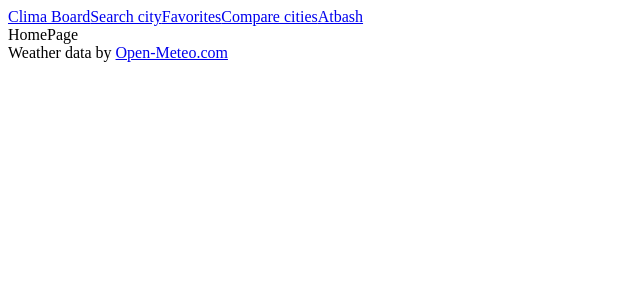
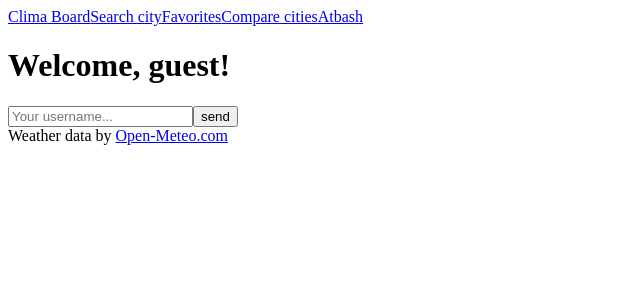
Before and after one commit to Sanzake/kodcode_git, a React (Vite) app in the folder week22/ClimaBoard/frontend/: page / in a window 1280 px wide. Shown: the top 300 px of the page, without its empty margins (0-640 px from the left). Built offline with nearby package versions, Linux system fonts and the light colour scheme.

Commit message:
Add protected routes logic

```diff
--- a/week22/ClimaBoard/frontend/src/App.tsx
+++ b/week22/ClimaBoard/frontend/src/App.tsx
@@ -2,6 +2,7 @@ import { Route, Routes } from 'react-router'
 import HomePage from './pages/HomePage/HomePage'
 import CityPage from './pages/CityPage/CityPage'
 import Layout from './components/Layout/Layout'
+import Protected from './components/Protected/Protected'
 
 function App() {
   return (
@@ -9,7 +10,7 @@ function App() {
       <Routes>
         <Route element={<Layout />}>
           <Route path={"/"} element={<HomePage />}></Route>
-          <Route path={"/city"} element={<CityPage />}></Route>
+          <Route path={"/city"} element={<Protected><CityPage /></Protected>}></Route>
         </Route>
       </Routes>
     </div>
--- /dev/null
+++ b/week22/ClimaBoard/frontend/src/components/Protected/Protected.tsx
@@ -0,0 +1,14 @@
+import type React from "react"
+import { useCurrentUserStore } from "../../store/currentUsername"
+import { Navigate } from "react-router"
+
+interface ProtectedProps {
+    children: React.ReactNode
+}
+export default function Protected({children}: ProtectedProps) {
+    const username = useCurrentUserStore((s) => s.currentUser)
+    if (username === "guest") {
+        return <Navigate to={"/"}/>
+    }
+    return children
+}
--- a/week22/ClimaBoard/frontend/src/pages/HomePage/HomePage.tsx
+++ b/week22/ClimaBoard/frontend/src/pages/HomePage/HomePage.tsx
@@ -1,5 +1,25 @@
+import type React from "react"
+import { useCurrentUserStore } from "../../store/currentUsername"
+import { useRef } from "react"
+
 export default function HomePage() {
+    const username = useCurrentUserStore((s) => s.currentUser)
+    const setUsername = useCurrentUserStore((s) => s.setCurrentUser)
+
+    const inputRef = useRef<HTMLInputElement>(null)
+
+    const sendUsername = (e: React.SubmitEvent<HTMLFormElement>) => {
+        e.preventDefault()
+        const newUsername = inputRef.current?.value
+        if (newUsername && newUsername.length > 0) setUsername(newUsername)
+    }
     return (
-        <div>HomePage</div>
+        <div>
+            <h1>Welcome, {username}!</h1>
+            <form onSubmit={sendUsername}>
+                <input type="text" placeholder="Your username..." ref={inputRef}/>
+                <button onClick={() => sendUsername}>send</button>
+            </form>
+        </div>
     )
 }
--- /dev/null
+++ b/week22/ClimaBoard/frontend/src/store/currentUsername.tsx
@@ -0,0 +1,13 @@
+import { create } from "zustand";
+
+
+type CurrentUserStore = {
+    currentUser: string
+    setCurrentUser: (username: string) => void
+}
+
+export const useCurrentUserStore = create<CurrentUserStore>((set) => ({
+    currentUser: "guest",
+    setCurrentUser: (username: string) => set({currentUser: username})
+})
+)
```
